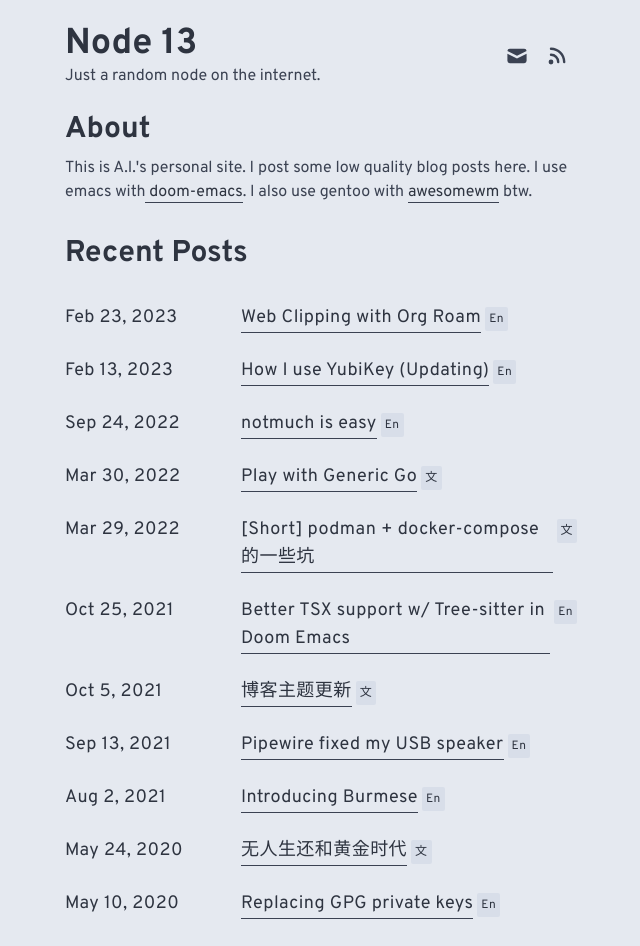
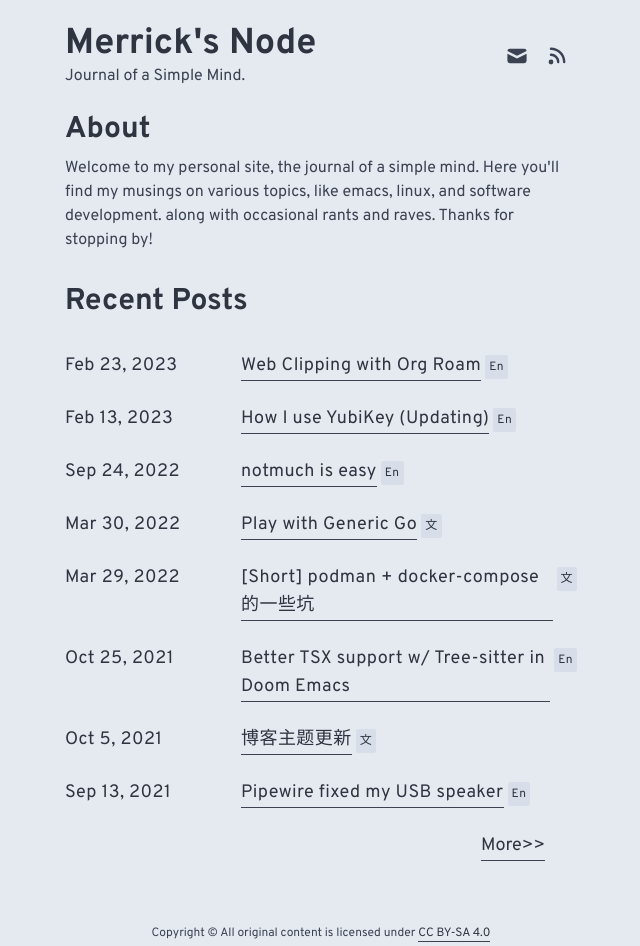
Before and after one commit to merrickluo/mnblog, a Next.js app: page / in a window 1280 px wide. Shown: the top 946 px of the page, without its empty margins (319-959 px from the left). Built offline with nearby package versions, Linux system fonts and the light colour scheme; a web font is replaced by a local one.

Commit message:
updated site title and about

```diff
--- a/next.config.js
+++ b/next.config.js
@@ -2,7 +2,7 @@ module.exports = {
   reactStrictMode: true,
   env: {
     baseUrl: "https://merrick.luois.me",
-    title: "Node 13",
-    description: "Just a random node on the internet.",
+    title: "Merrick's Node",
+    description: "Journal of a Simple Mind.",
   },
 };
--- a/pages/index.jsx
+++ b/pages/index.jsx
@@ -2,11 +2,12 @@ import Head from "next/head";
 import PostList from "@components/post_list";
 import Navbar from "@components/navbar";
 import { getSortedPostsData } from "@lib/posts";
+import Link from "next/link";
 
 export function getStaticProps() {
   return {
     props: {
-      posts: getSortedPostsData().slice(0, 13),
+      posts: getSortedPostsData().slice(0, 8),
     },
   };
 }
@@ -21,23 +22,21 @@ export default function Home({ posts }) {
       <section className="mb-8">
         <h2 className="text-3xl font-bold mb-2">About</h2>
         <p>
-          <span>
-            This is A.I.&#39;s personal site. I post some low quality blog posts
-            here. I use emacs with
-          </span>
-          <span>
-            <a href="https://github.com/hlissner/doom-emacs"> doom-emacs</a>
-          </span>
-          <span>
-            . I also use gentoo with{" "}
-            <a href="https://awesomewm.org/">awesomewm</a> btw.
-          </span>
+          Welcome to my personal site, the journal of a simple mind. Here you'll
+          find my musings on various topics, like emacs, linux, and software
+          development. along with occasional rants and raves. Thanks for
+          stopping by!
         </p>
       </section>
       <section>
         <h2 className="text-3xl font-bold mb-8">Recent Posts</h2>
         <PostList posts={posts} />
       </section>
+      <div className="w-full flex text-lg">
+        <Link href="/posts" className="ml-auto mr-8">
+          {"More>>"}
+        </Link>
+      </div>
     </>
   );
 }
```
